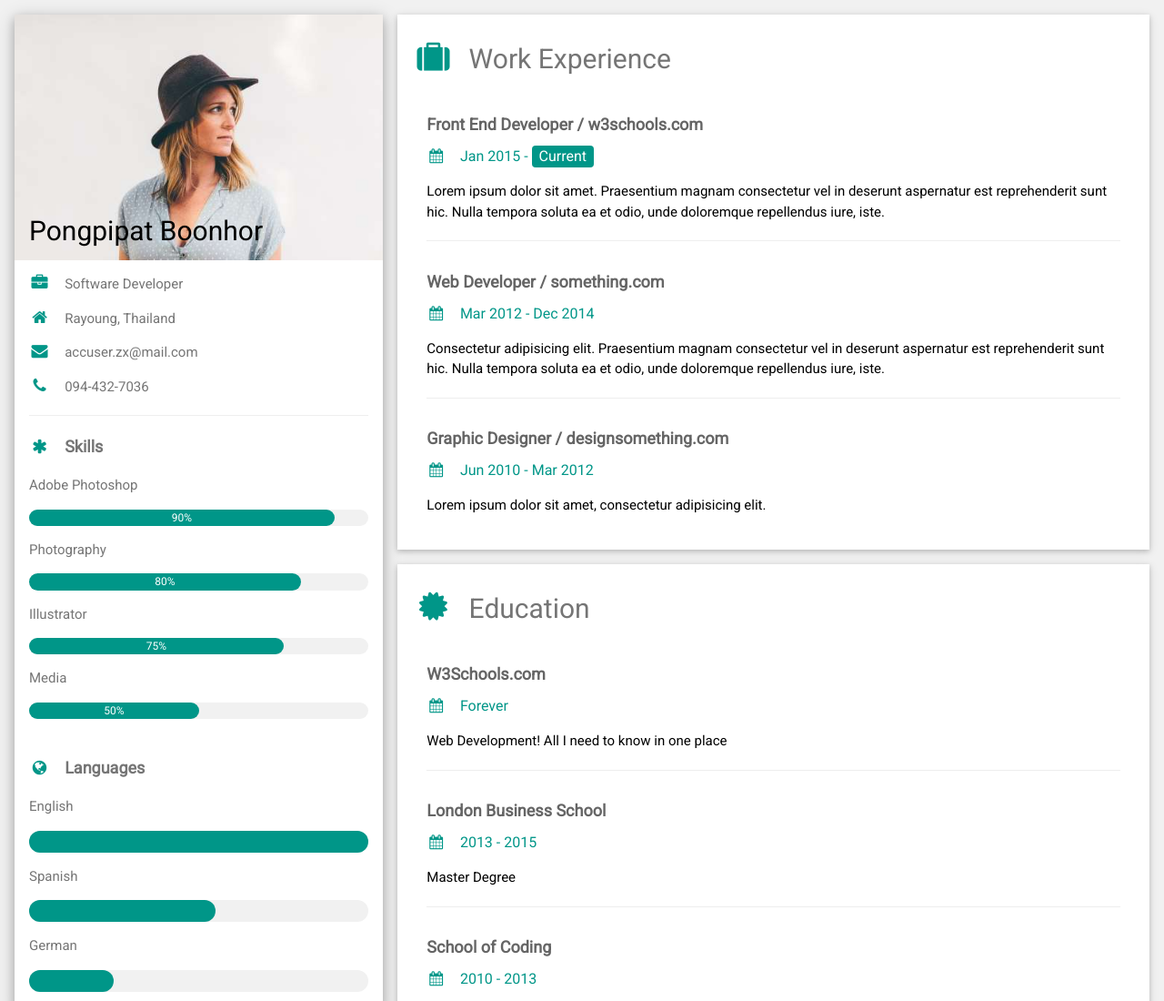
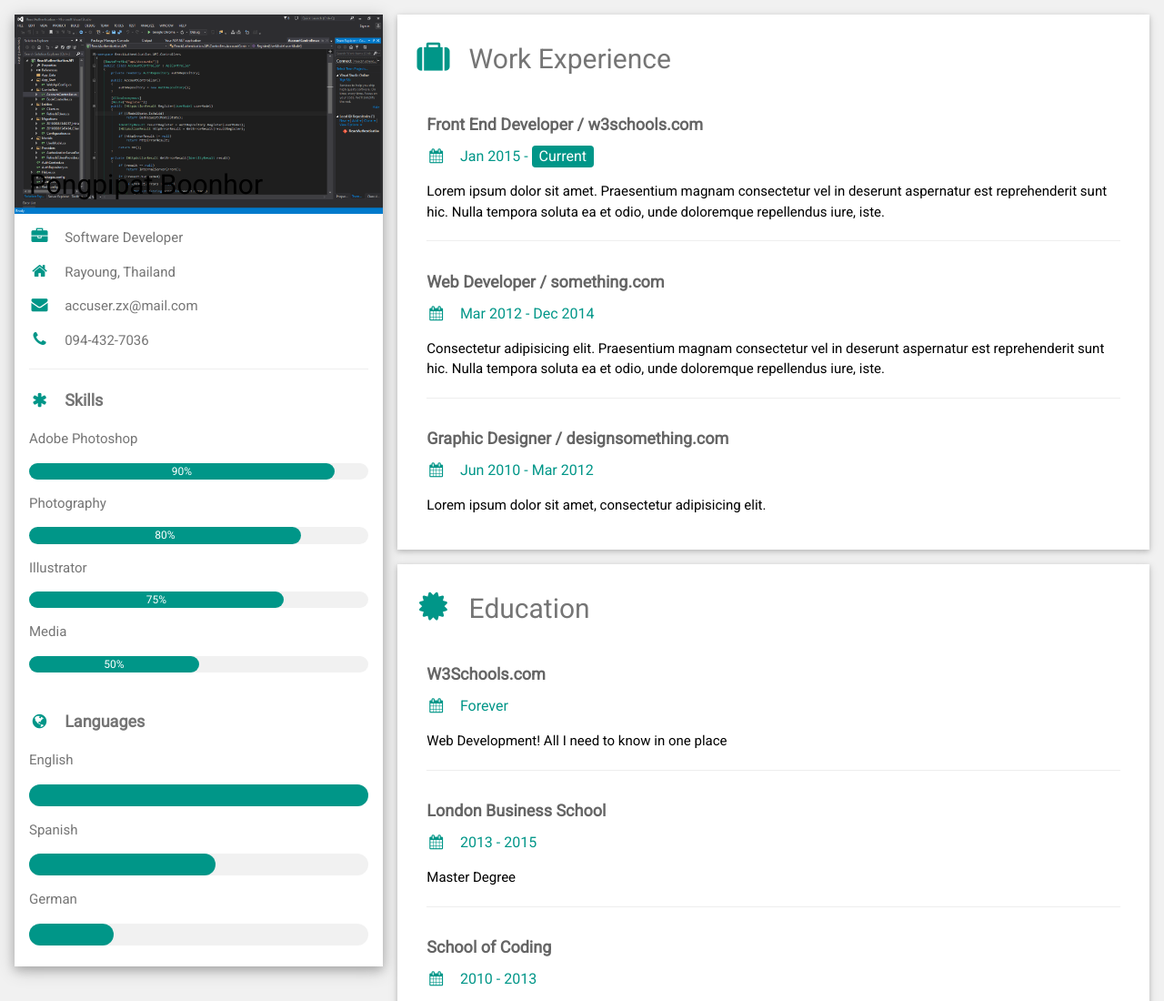
Before and after one commit to iouii/iouii.github.io, a plain HTML site: page index.html in a window 1280 px wide. Shown: the top 1100 px of the page at 91% size. Drawn offline with nearby package versions, Linux system fonts and the light colour scheme.

Commit message:
Update index.html

```diff
--- a/index.html
+++ b/index.html
@@ -22,7 +22,7 @@ html,body,h1,h2,h3,h4,h5,h6 {font-family: "Roboto", sans-serif}
 
       <div class="w3-white w3-text-grey w3-card-4">
         <div class="w3-display-container">
-           <img src="avatar_hat.jpg" style="width:100%" alt="Avatar">
+           <img src="2020-07-23_102422.png" style="width:100%" alt="Avatar">
           <div class="w3-display-bottomleft w3-container w3-text-black">
             <h2>Pongpipat Boonhor</h2>
           </div>
```
